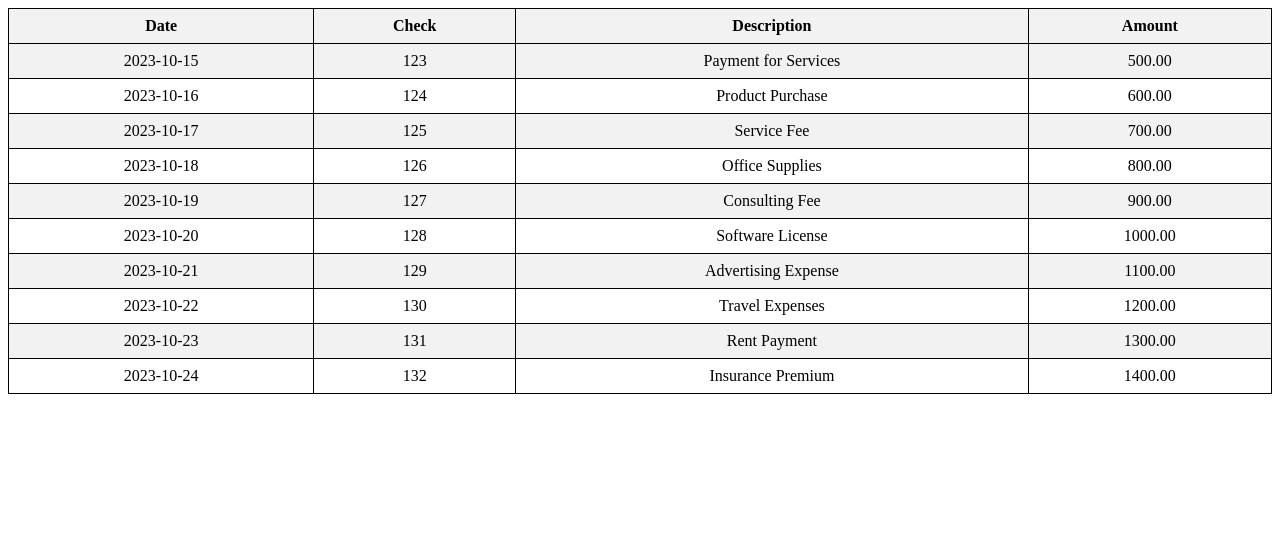
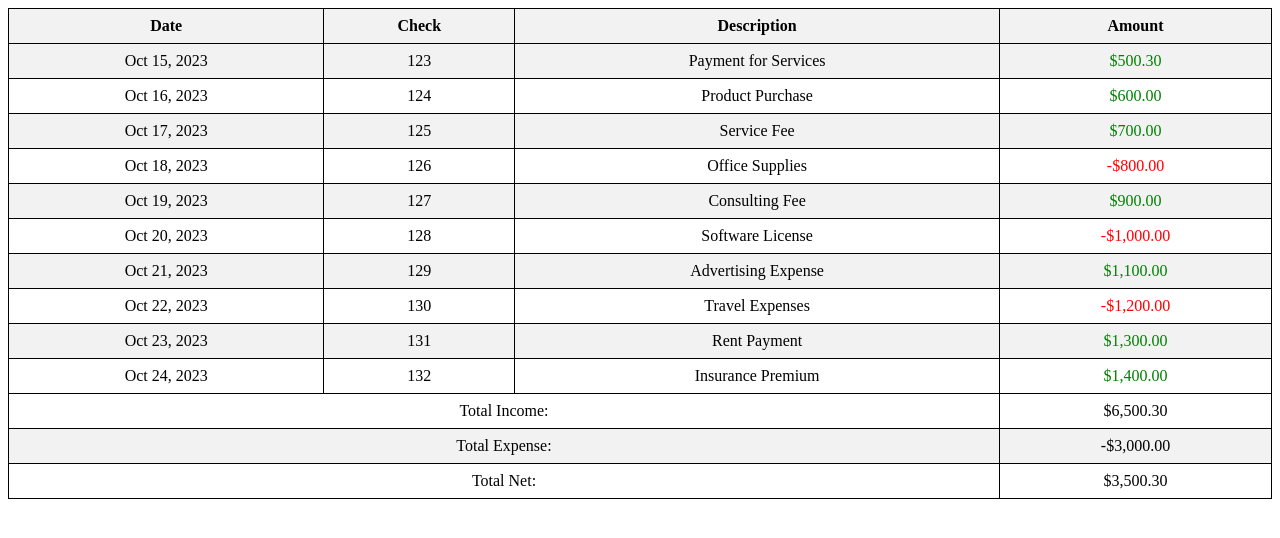
Before and after one commit to canhbk/expense-tracking, a PHP site: page / in a window 1280 px wide. Shown: the top 538 px of the page. Run offline with PHP 8.4, Linux system fonts and the light colour scheme.

Commit message:
feat: format and style amount display

```diff
--- a/app/App.php
+++ b/app/App.php
@@ -38,7 +38,7 @@ function getTransactions(string $filename): array {
 function parseTransaction(array $transactionRow):array {
        [$date, $checkNumber, $description, $amount] = $transactionRow;
 
-       $amount = str_replace(['$', ','], '', $amount);
+       $amount = (float)str_replace(['$', ','], '', $amount);
       return [
             'date'=> $date,
             'checkNumber'=>$checkNumber,
@@ -47,3 +47,19 @@ function parseTransaction(array $transactionRow):array {
       ];
 
 }
+
+
+function calculateTotals(array $transactions) : array {
+      $totals = ['netTotal'=> 0, 'totalIncome' => 0, 'totalExpense'=>0];
+
+      foreach($transactions as $transaction){
+            $totals['netTotal']+= $transaction['amount'];
+
+            if($transaction['amount']>=0){
+                  $totals['totalIncome']+= $transaction['amount'];
+            }else{
+                  $totals['totalExpense'] +=$transaction['amount'];
+            }
+      }
+      return $totals;
+}
--- /dev/null
+++ b/app/helper.php
@@ -0,0 +1,14 @@
+<?php
+
+declare(strict_types=1);
+
+function formatDollarAmount(float $amount):string {
+      $isNegative = $amount <0;
+
+      return ($isNegative? '-':'').'$'.number_format(abs($amount), 2);
+
+}
+
+function formatDate(string $date):string {
+      return date('M j, Y', strtotime($date));
+}
--- a/index.php
+++ b/index.php
@@ -9,6 +9,7 @@ define('VIEWS_PATH', $root.'views'.DIRECTORY_SEPARATOR);
 
 
 require APP_PATH.'App.php';
+require APP_PATH.'helper.php';
 
 $transactions = [];
 
@@ -24,6 +25,7 @@ foreach($transactionFiles as $file){
       $transactions = array_merge($transactions, $result);
 }
 
+$totals = calculateTotals($transactions);
 
 
 
--- a/transaction_files/sample_1.csv
+++ b/transaction_files/sample_1.csv
@@ -1,11 +1,11 @@
 Date,Check,Description,Amount
-2023-10-15,123,Payment for Services,$500.00
+2023-10-15,123,Payment for Services,$500.30
 2023-10-16,124,Product Purchase,$600.00
 2023-10-17,125,Service Fee,$700.00
-2023-10-18,126,Office Supplies,$800.00
+2023-10-18,126,Office Supplies,-$800.00
 2023-10-19,127,Consulting Fee,$900.00
-2023-10-20,128,Software License,$1000.00
+2023-10-20,128,Software License,-$1000.00
 2023-10-21,129,Advertising Expense,$1100.00
-2023-10-22,130,Travel Expenses,$1200.00
+2023-10-22,130,Travel Expenses,-$1200.00
 2023-10-23,131,Rent Payment,$1300.00
 2023-10-24,132,Insurance Premium,$1400.00
--- a/views/index.php
+++ b/views/index.php
@@ -52,12 +52,44 @@
         </tr>
         <?php foreach($transactions as $transaction):?>
         <tr>
-            <td><?= $transaction['date']?></td>
+            <td><?=  formatDate($transaction['date'])?></td>
             <td><?= $transaction['checkNumber']?></td>
             <td><?= $transaction['description']?></td>
-            <td><?= $transaction['amount']?></td>
+            <td>
+            <?php if($transaction['amount'] > 0):?>
+                  <span style="color: green">
+                        <?= formatDollarAmount($transaction['amount'])?></td>
+                  </span>
+            <?php elseif ($transaction['amount'] < 0):?>
+                  <span style="color: red">
+                        <?= formatDollarAmount($transaction['amount'])?></td>
+                  </span>
+            <?php else: ?>
+                  <?= formatDollarAmount($transaction['amount'])?></td>
+            <?php endif?>
         </tr>
         <?php endforeach ?>
+
+        <tfoot class="footer">
+            <tr>
+                <td colspan="3">Total Income:</td>
+                <td>
+                <?= formatDollarAmount($totals['totalIncome'])?>
+                </td>
+            </tr>
+            <tr>
+                <td colspan="3">Total Expense:</td>
+                <td>
+                <?= formatDollarAmount($totals['totalExpense'])?>
+                </td>
+            </tr>
+            <tr>
+                <td colspan="3">Total Net:</td>
+                <td>
+                    <?= formatDollarAmount($totals['netTotal'])?>
+                </td>
+            </tr>
+        </tfoot>
     </table>
 </body>
 </html>
```
